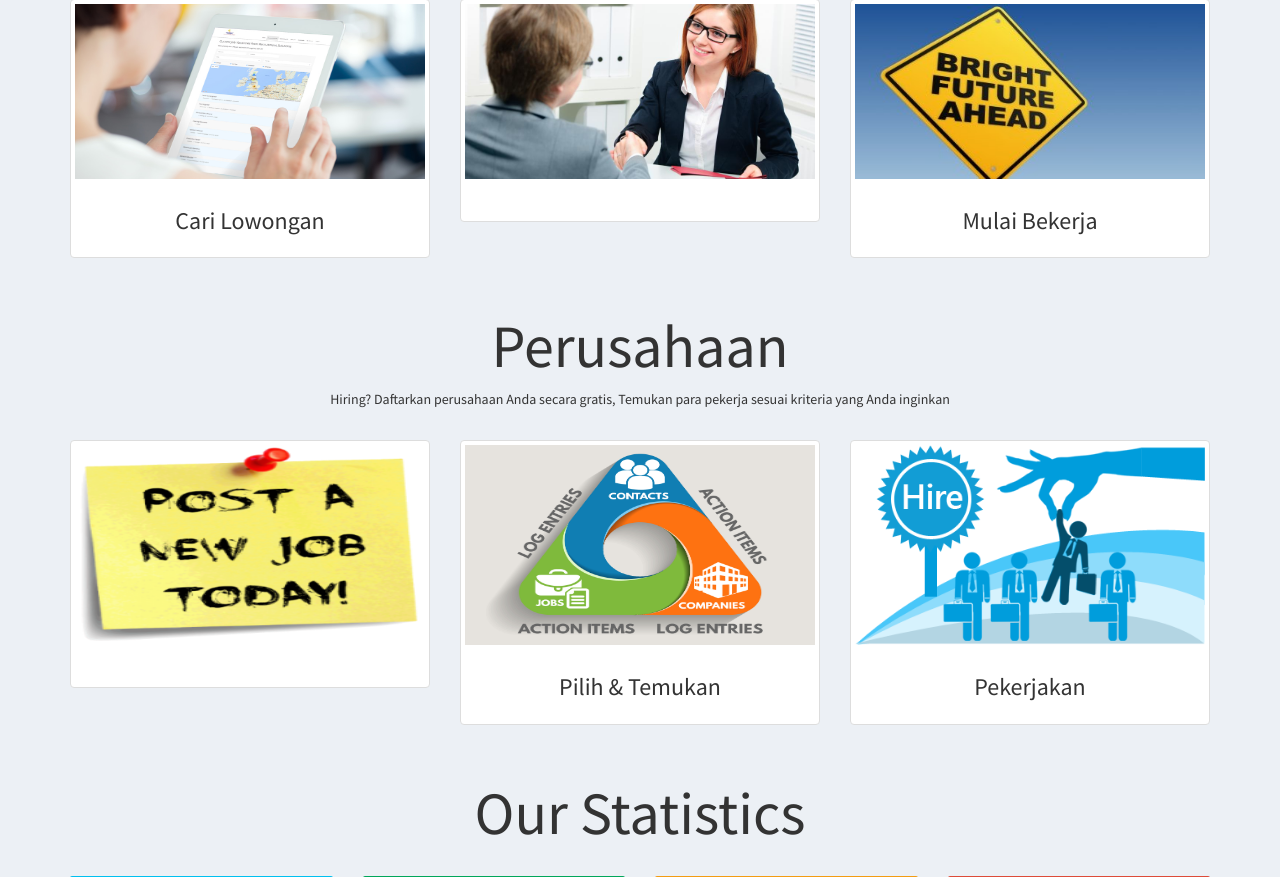
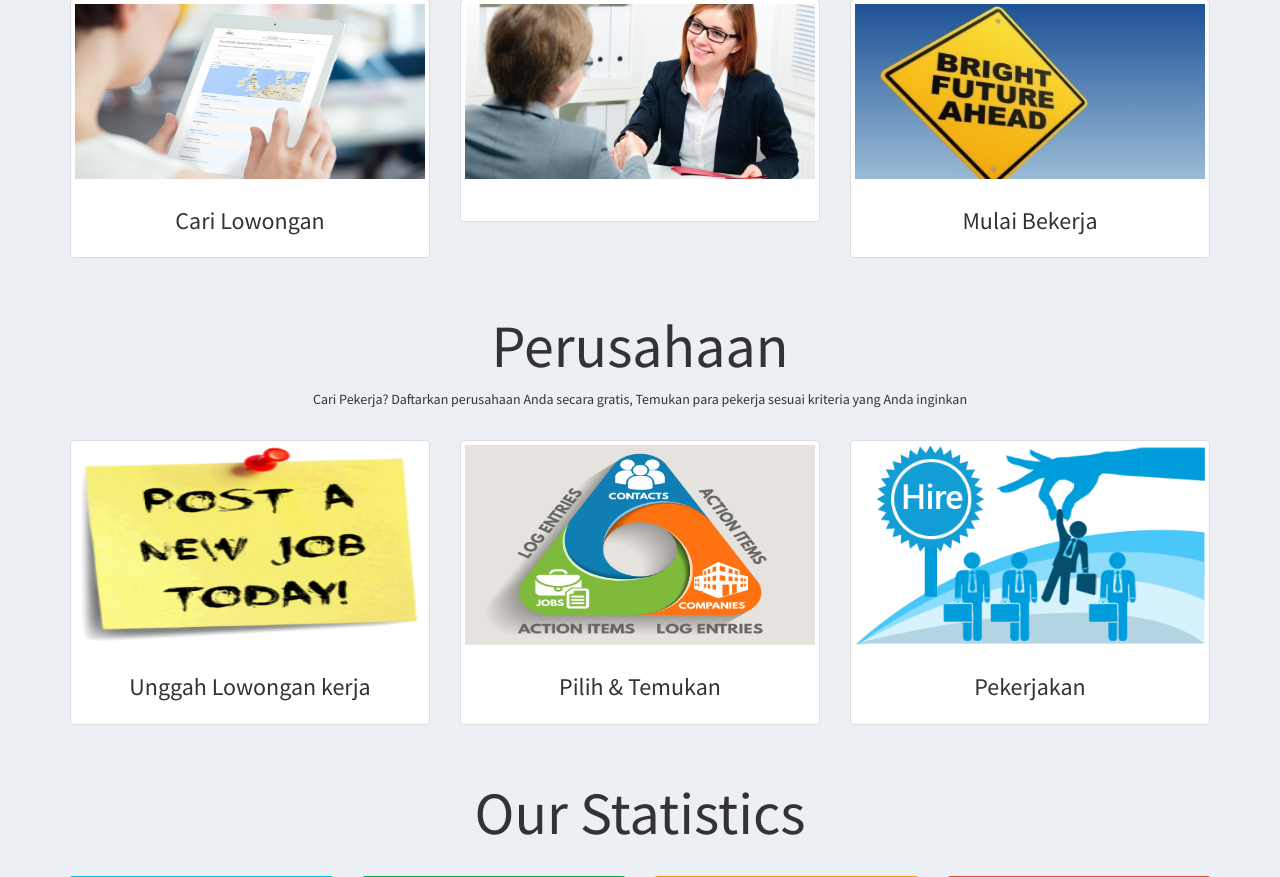
Before and after one commit to sarahsyifa/projeklowongankerja, a PHP site: page /index.php in a window 1280 px wide. Shown: the part 862-1739 px from the top of the page. Run offline with PHP 8.4, Linux system fonts and the light colour scheme; data that the repository does not hold is empty; some libraries are stand-ins or nearby versions.

Commit message:
index.php

```diff
--- a/index.php
+++ b/index.php
@@ -197,7 +197,7 @@ require_once("db.php");
         <div class="row">
           <div class="col-md-12 text-center latest-job margin-bottom-20">
             <h1>Perusahaan</h1>
-            <p>Hiring? Daftarkan perusahaan Anda secara gratis, Temukan para pekerja sesuai kriteria yang Anda inginkan</p>
+            <p>Cari Pekerja? Daftarkan perusahaan Anda secara gratis, Temukan para pekerja sesuai kriteria yang Anda inginkan</p>
           </div>
         </div>
         <div class="row">
@@ -205,7 +205,7 @@ require_once("db.php");
             <div class="thumbnail company-img">
               <img src="img/postjob.png" alt="Browse Jobs">
               <div class="caption">
-                <h3 class="text-center"Unggah Lowongan kerja</h3>
+                <h3 class="text-center">Unggah Lowongan kerja</h3>
               </div>
             </div>
           </div>
```
